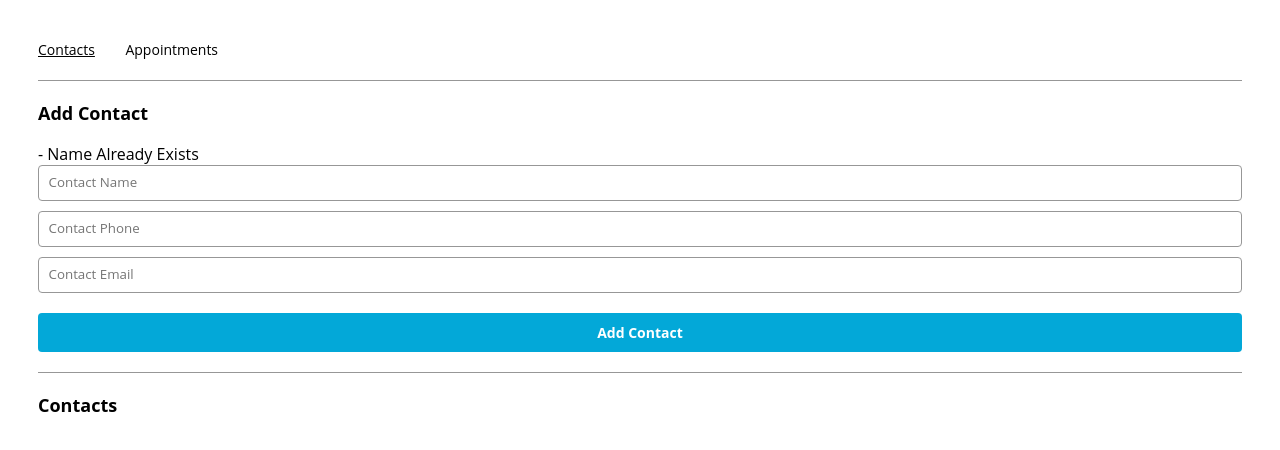
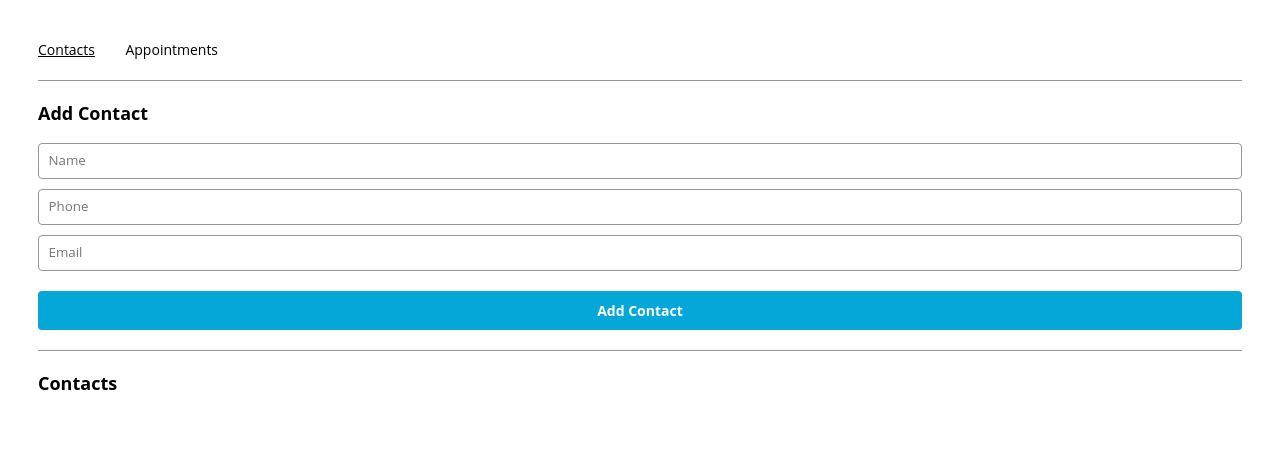
Before and after one commit to lexuslive/appointment-planner-starting-v18, a React (Create React App) app: page /contacts in a window 1280 px wide. Shown: the top 450 px of the page. Built offline with nearby package versions, Linux system fonts and the light colour scheme.

Commit message:
Built in required code for the Tile component

```diff
--- a/src/App.js
+++ b/src/App.js
@@ -9,33 +9,18 @@ function App() {
   const [appointments, setAppointments] = useState([]);
 
   const addContact = (name, phone, email) => {
-    setContacts([
-      ...contacts,
-      {
-        name: name,
-        phone: phone,
-        email: email
-      }
-    ])
+    setContacts([...contacts, { name, phone, email }])
   };
 
   const addAppointment = (name, contact, date, time) => {
-    setAppointments([
-      ...appointments,
-      {
-        name: name,
-        contact: contact,
-        date: date,
-        time: time
-      }
-    ])
+    setAppointments([...appointments, {name, contact, date, time}])
   };
 
   const router = createBrowserRouter(createRoutesFromElements(
     <Route path="/" element={ <Root/> }>
       <Route index element={ <Navigate to={ROUTES.CONTACTS} replace/> }/>
-      <Route path={ROUTES.CONTACTS} element={ <ContactsPage /> /* Add props to ContactsPage */ }/>
-      <Route path={ROUTES.APPOINTMENTS} element={ <AppointmentsPage /> /* Add props to AppointmentsPage */ }/>
+      <Route path={ROUTES.CONTACTS} element={ <ContactsPage contacts={contacts} addContact={addContact}/> }/>
+      <Route path={ROUTES.APPOINTMENTS} element={ <AppointmentsPage appointments={appointments} addAppointment={addAppointment}/> }/>
     </Route>
   ));
 
--- a/src/components/contactForm/ContactForm.js
+++ b/src/components/contactForm/ContactForm.js
@@ -10,38 +10,29 @@ export const ContactForm = ({
                               handleSubmit
                             }) => {
   return (
-    <>
     <form onSubmit={handleSubmit}>
       <input
         type="text"
-          name="name"
         value={name}
         onChange={(e) => setName(e.target.value)}
+        placeholder="Name"
         required
-          placeholder="Contact Name"
-          aria-label="Contact Name"
       />
       <input
         type="tel"
-          name="phone"
         value={phone}
         onChange={(e) => setPhone(e.target.value)}
+        placeholder="Phone"
         required
-          pattern="\b([0O]?[1lI][1lI])?[4A][4A][\dOIlZEASB]{10,11}\b"
-          placeholder="Contact Phone"
-          aria-label="Contact Phone"
       />
       <input
         type="email"
-          name="email"
         value={email}
         onChange={(e) => setEmail(e.target.value)}
+        placeholder="Email"
         required
-          placeholder="Contact Email"
-          aria-label="Contact Email"
       />
-        <input type="submit" value="Add Contact" aria-label="Add Contact"/>
+      <input type="submit" value="Add Contact" />
     </form>
-    </>
   );
 };
--- a/src/components/tile/Tile.js
+++ b/src/components/tile/Tile.js
@@ -1,9 +1,12 @@
 import React from "react";
 
-export const Tile = () => {
+export const Tile = ({ name, description }) => {
   return (
-    <div className="tile-container">
-
+    <div>
+      <p className="tile-title">{name}</p>
+      {Object.values(description).map((value, index) => (
+        <p key={index} className="tile">{value}</p>
+      ))}
     </div>
   );
 };
--- a/src/components/tileList/TileList.js
+++ b/src/components/tileList/TileList.js
@@ -1,9 +1,12 @@
 import React from "react";
+import { Tile } from "../tile/Tile";
 
-export const TileList = () => {
+export const TileList = ({ tiles }) => {
   return (
     <div>
-
+      {tiles.map((tile, index) => (
+        <Tile key={index} name={tile.name} description={tile} />
+      ))}
     </div>
   );
 };
--- a/src/containers/contactsPage/ContactsPage.js
+++ b/src/containers/contactsPage/ContactsPage.js
@@ -1,5 +1,4 @@
 import React, { useState, useEffect } from "react";
-
 import { ContactForm } from "../../components/contactForm/ContactForm";
 import { TileList } from "../../components/tileList/TileList";
 
@@ -10,13 +9,9 @@ export const ContactsPage = ({ contacts, addContact }) => {
   const [duplicate, setDuplicate] = useState(false);
 
   useEffect(() => {
-    const nameIsDuplicate = () => {
-      const found = contacts.find((contact) => contact.name === name);
-      return found === true;
-    };
-
-    nameIsDuplicate ? setDuplicate(true) : setDuplicate(false);
-  }, [name, contacts, duplicate]);
+    const isDuplicate = contacts.some(contact => contact.name === name);
+    setDuplicate(isDuplicate);
+  }, [name, contacts]);
 
   const handleSubmit = (e) => {
     e.preventDefault();
@@ -32,7 +27,6 @@ export const ContactsPage = ({ contacts, addContact }) => {
     <div>
       <section>
         <h2>Add Contact</h2>
-        {duplicate ? ' - Name Already Exists' : ''}
         <ContactForm
           name={name}
           setName={setName}
```
Lines whose indentation alone changed are shown as unchanged.
